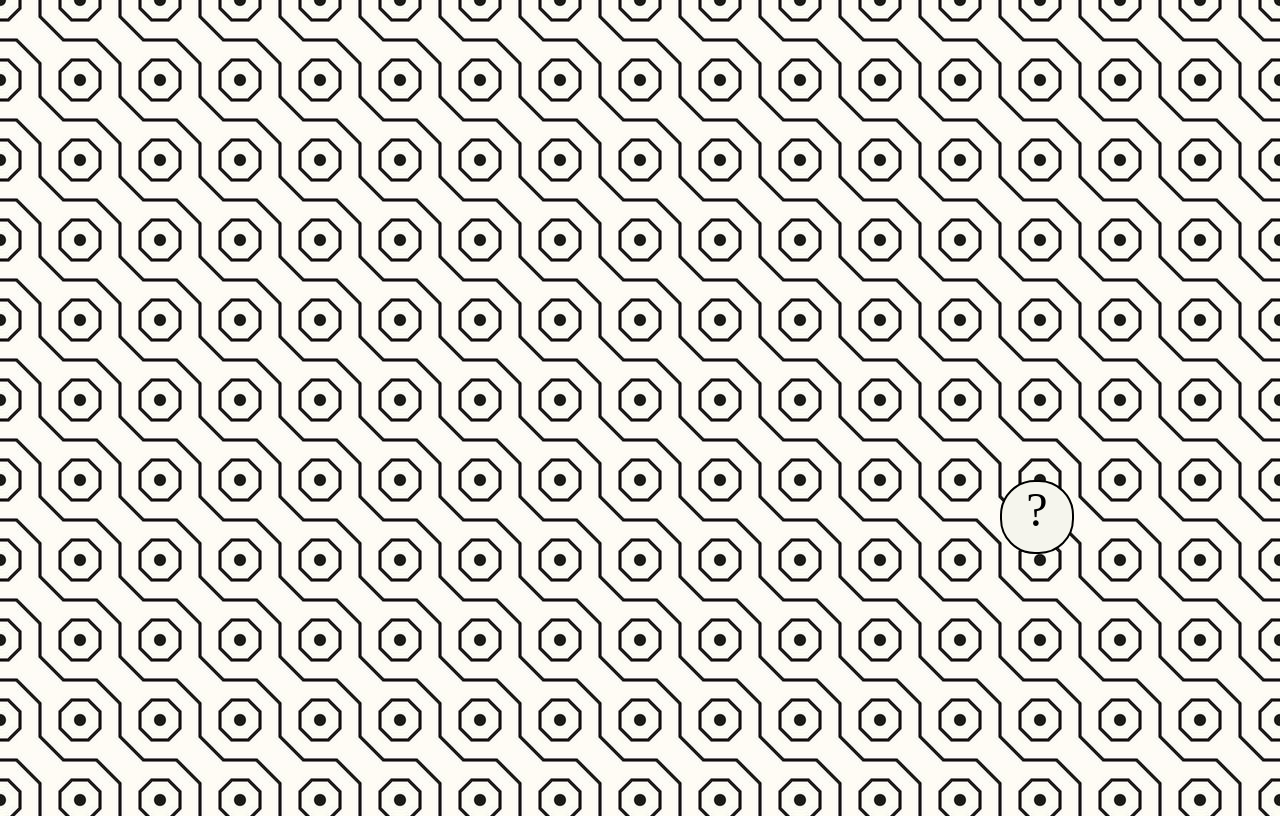
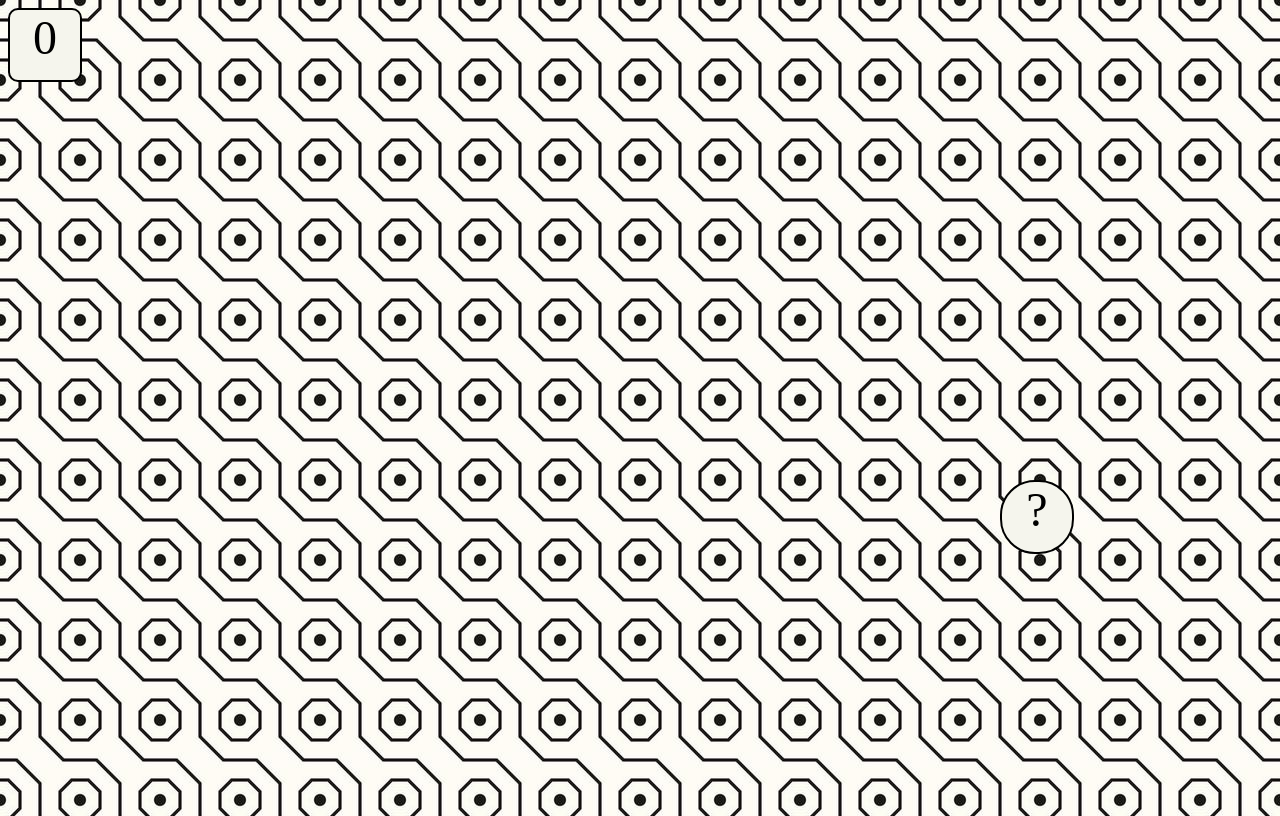
Before and after one commit to jakelee437/jakelee437.github.io, a plain HTML site: page projects/bouncing-box/index.html in a window 1280 px wide. Drawn offline with Linux system fonts and the light colour scheme.

Commit message:
updated html

```diff
--- a/projects/bouncing-box/index.html
+++ b/projects/bouncing-box/index.html
@@ -26,6 +26,22 @@
 
 		}
 
+		.counter {
+			width: 70px;
+			height: 70px;
+		    background-color:rgb(245, 245, 237);
+			font-size: 300%;
+			text-align: center;
+
+
+			border-radius: 10px;
+			color:black;
+			border-style:solid;
+			border-width:2px;
+			border-color:black;
+
+		}
+
 		.board {
 			height: 100vh;
 			background-image: url("img/geometric_pattern.jpg");
@@ -38,6 +54,7 @@
 <body class="board">
 	<!-- HTML for the box -->
 	<div class="box">?</div>
+	<div class="counter">0</div>
 
 	<script>
 		(function () {
@@ -50,26 +67,31 @@
 
 			var box = jQuery('.box');	// reference to the HTML .box element
 			var board = jQuery('.board');	// reference to the HTML .board element
+			var counter = jQuery('.counter');
 			var boardWidth = board.width();	// the maximum X-Coordinate of the screen
 			var boardHeight = jQuery(window).height();	// the maximum Y-Coordinate of the screen
 
 
 			// Every 50 milliseconds, call the update Function (see below)
-			setInterval(update, 50);
+			var interval = setInterval(update, 50);
 
 			// Every time the box is clicked, call the handleBoxClick Function (see below)
 			box.on('click', handleBoxClick);
+			board.on('click', handleBoardClick);
 
 			// moves the Box to a new position on the screen along the X-Axis
 			function moveBoxTo(newPositionX, newPositionY) {
 				box.css("left", newPositionX);
 				box.css("top", newPositionY);
-			}
+			};
 
 			// changes the text displayed on the Box
 			function changeBoxText(newText) {
 				box.text(newText);
-			}
+			};
+			function changeCounterText(newText) {
+				counter.text(newText);
+			};
 
 			//////////////////////////////////////////////////////////////////
 			/////////////////// YOUR CODE BELOW HERE /////////////////////////
@@ -83,6 +105,7 @@
 			var speedY = 10;
 			var randNum1 = Math.random() * boardWidth-70;
 			var randNum2 = Math.random() * boardHeight-70;
+			var misclicks = 0;
 
 			/*
 			This Function will be called 20 times/second. Each time it is called,
@@ -117,6 +140,7 @@
 				positionX = randNum1;
 				positionY = randNum2;
 				points = points + 1;
+				changeBoxText(points);
 				if (speedX > 0) {
 					speedX = speedX + 3;
 					speedY = speedY + 3;
@@ -131,9 +155,21 @@
 				if (randNum2 > boardheight / 2) {
 					speed = speed * -1;
 				}
-				changeBoxText(points);
 			};
 
+
+			function endGame() {
+                clearInterval(interval);
+            };
+			function handleBoardClick() {
+            if (misclicks < 20) {
+				misclicks = misclicks + 1;
+			}
+			else {
+                endGame();
+			}
+            changeCounterText(misclicks);
+			};
 
 
 
```
